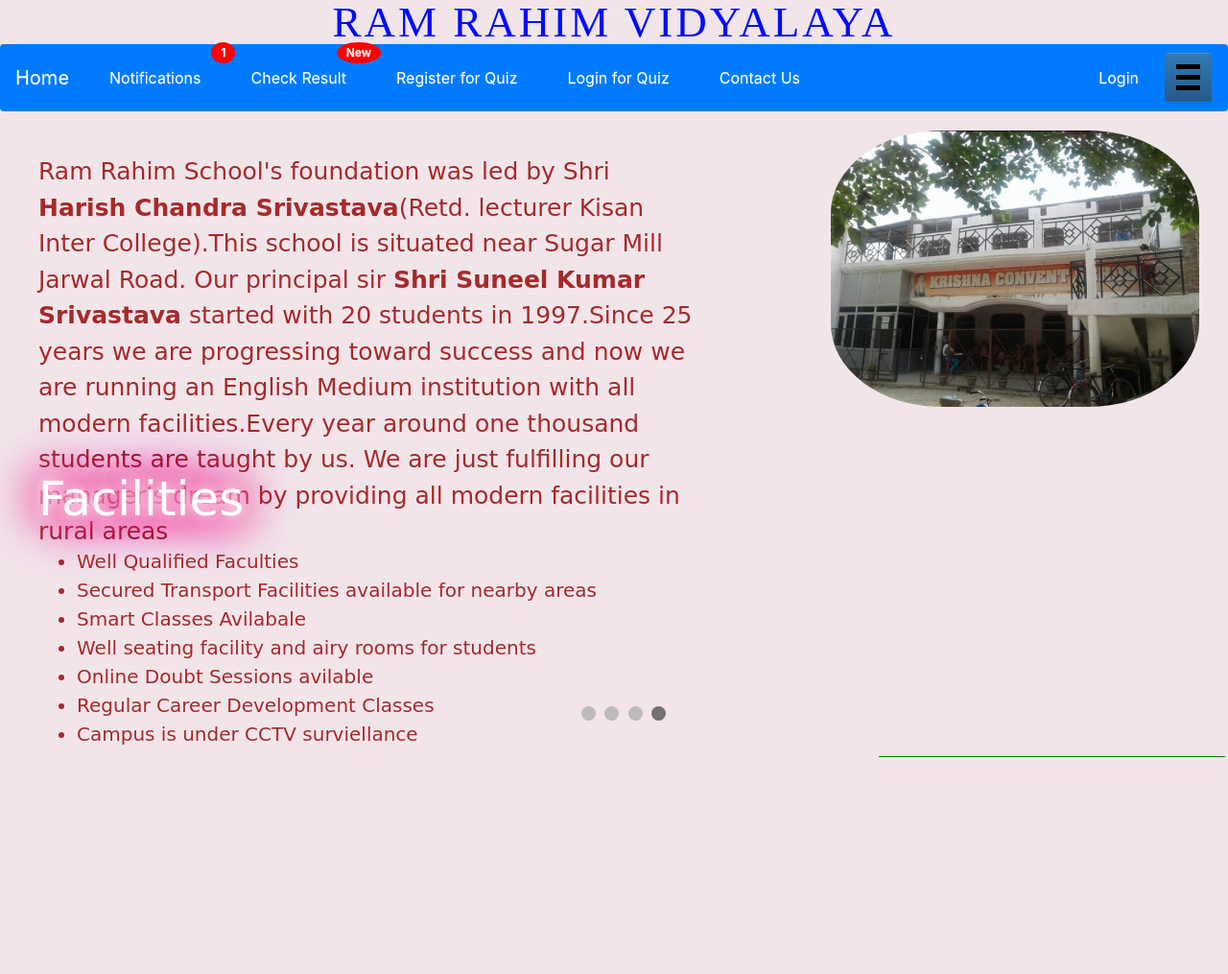
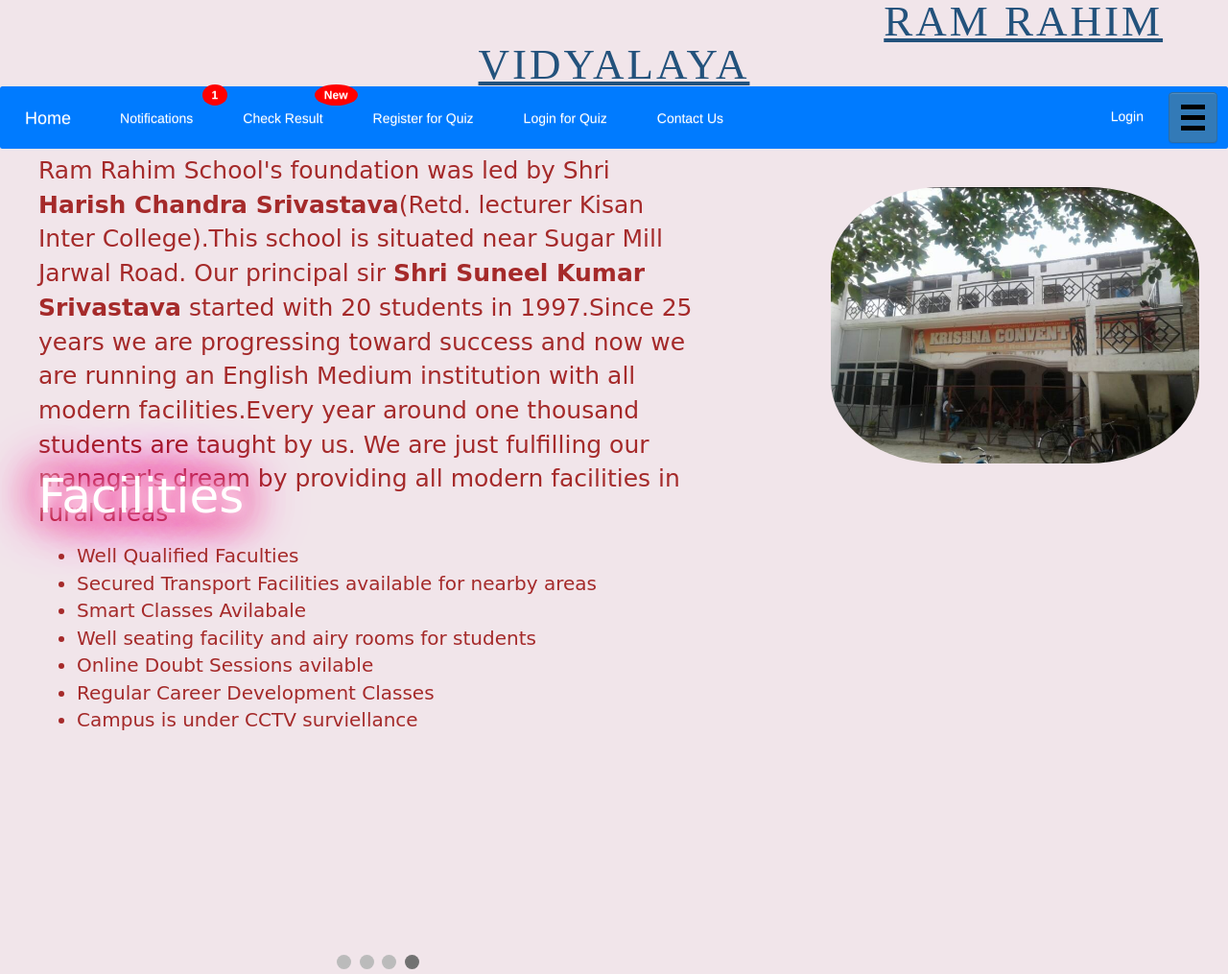
Before and after one commit to ashvinsri/jpopschool, a Django app: page / in a window 1280 px wide. Shown: the whole page at 96% size. Before the commit the page ends 789 px from the top, so only its background shows below. Run offline with Django 3.2, Linux system fonts and the light colour scheme; data comes from the database, SQL or seed files in the repository; parts of the project's set-up code (start-up, migrations or seed data) failed here and were passed over; some libraries are stand-ins or nearby versions.

Commit message:
Update base.html

```diff
--- a/school_project/schoolapp/templates/base.html
+++ b/school_project/schoolapp/templates/base.html
@@ -3,7 +3,6 @@
 <html lang="en" dir="ltr">
   <head>
     <meta charset="utf-8">
-    <meta name="viewport" content="width=device-width, initial-scale=1.0">
         <title>Ram Rahim School</title>
         <link rel="stylesheet" href="https://maxcdn.bootstrapcdn.com/bootstrap/4.1.3/css/bootstrap.min.css"/>
 
@@ -44,8 +43,8 @@
         }
         .form-area13{
           position:absolute;
-          top:85%;
-          left:50%;
+          top:55%;
+          right:3px;
           transform:translate(-50%,-50%);
           width:60%;
           height:50%;
@@ -225,12 +224,10 @@
     margin-left:20px;
 }
     </style>
-
-    	  <link rel="stylesheet" href="https://maxcdn.bootstrapcdn.com/bootstrap/4.4.1/css/bootstrap.min.css">
-      <script src="https://ajax.googleapis.com/ajax/libs/jquery/3.4.1/jquery.min.js"></script>
-      <script src="https://cdnjs.cloudflare.com/ajax/libs/popper.js/1.16.0/umd/popper.min.js"></script>
-      <script src="https://maxcdn.bootstrapcdn.com/bootstrap/4.4.1/js/bootstrap.min.js"></script>
-      <meta name="viewport" content="width=device-width, initial-scale=1">
+    <meta name="viewport" content="height=1500">
+     <link rel="stylesheet" href="https://maxcdn.bootstrapcdn.com/bootstrap/3.3.7/css/bootstrap.min.css">
+  <script src="https://ajax.googleapis.com/ajax/libs/jquery/3.2.0/jquery.min.js"></script>
+  <script src="https://maxcdn.bootstrapcdn.com/bootstrap/3.3.7/js/bootstrap.min.js"></script>
           </head>
       <body style="background-color:rgb(185,127,154,0.2)">
         <div class="col-md-8">
@@ -325,8 +322,7 @@
         <li>Regular Career Development Classes</li>
         <li>Campus is under CCTV surviellance</li>
       </ul>
-    </div>
-    <div class="form-area13">
+        <div>
     <div class="slideshow-container">
 
       <div class="mySlides fade">
@@ -362,12 +358,13 @@
       <span class="dot"></span>
     </div>
     </div>
-        <div class="img1">
+    </div>
+
+
           <div class="sub_div1">
           <marquee Scrollamount=2  direction=up><h2 style="font-family:cursive;font-size:30px;color:white;background-color:green">1-Now Give online test on our website<br>2-Register soon for online quiz<br>3-Teachers get registered before 15 may</h2></marquee>
           </div>
-<img style="width:30%;height:40%;border-radius:30%;margin-right:30px;margin-top:20px" src="{% static 'image/schoollogo.jpg' %}" alt="" align="right"></img>
-</div>
+          <img style="width:30%;height:40%;border-radius:30%;margin-right:30px;margin-top:20px" src="{% static 'image/schoollogo.jpg' %}" alt="" align="right"></img>
 <script>
 var slideIndex = 0;
 showSlides();
```
